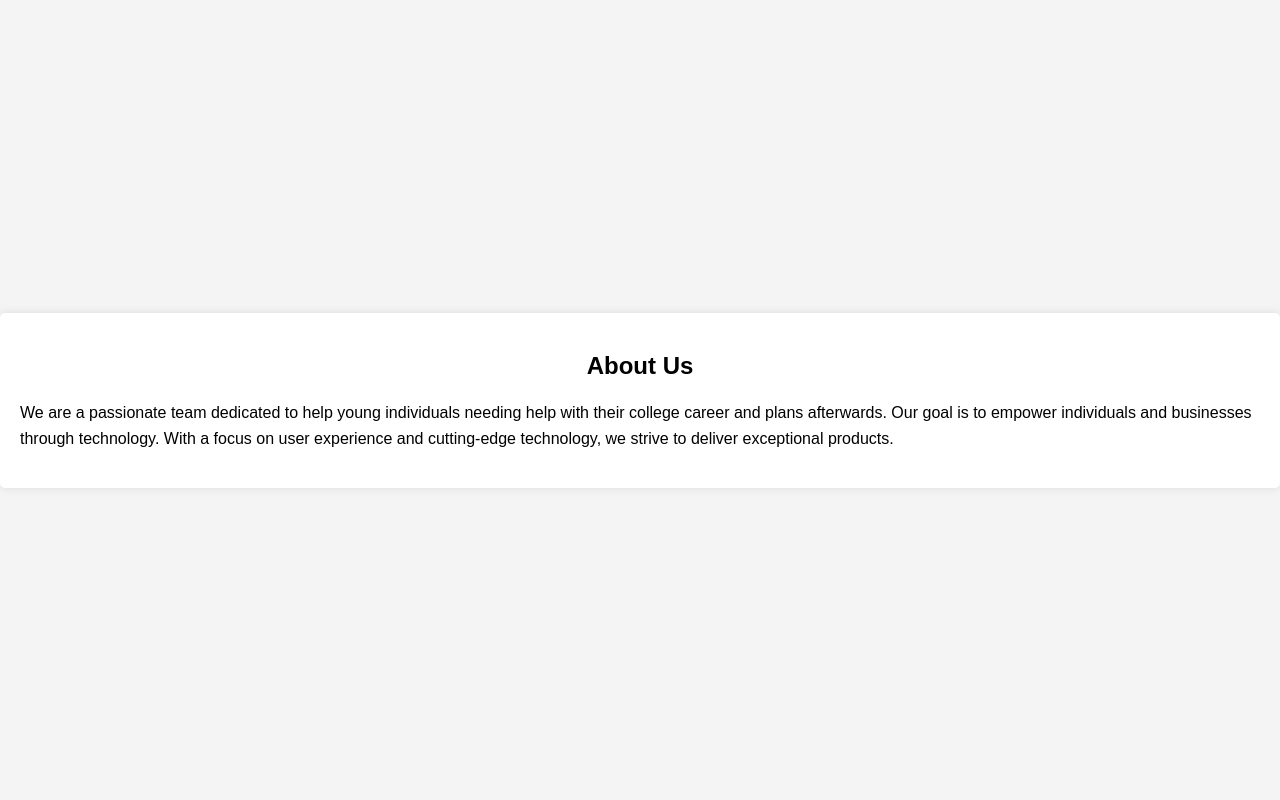
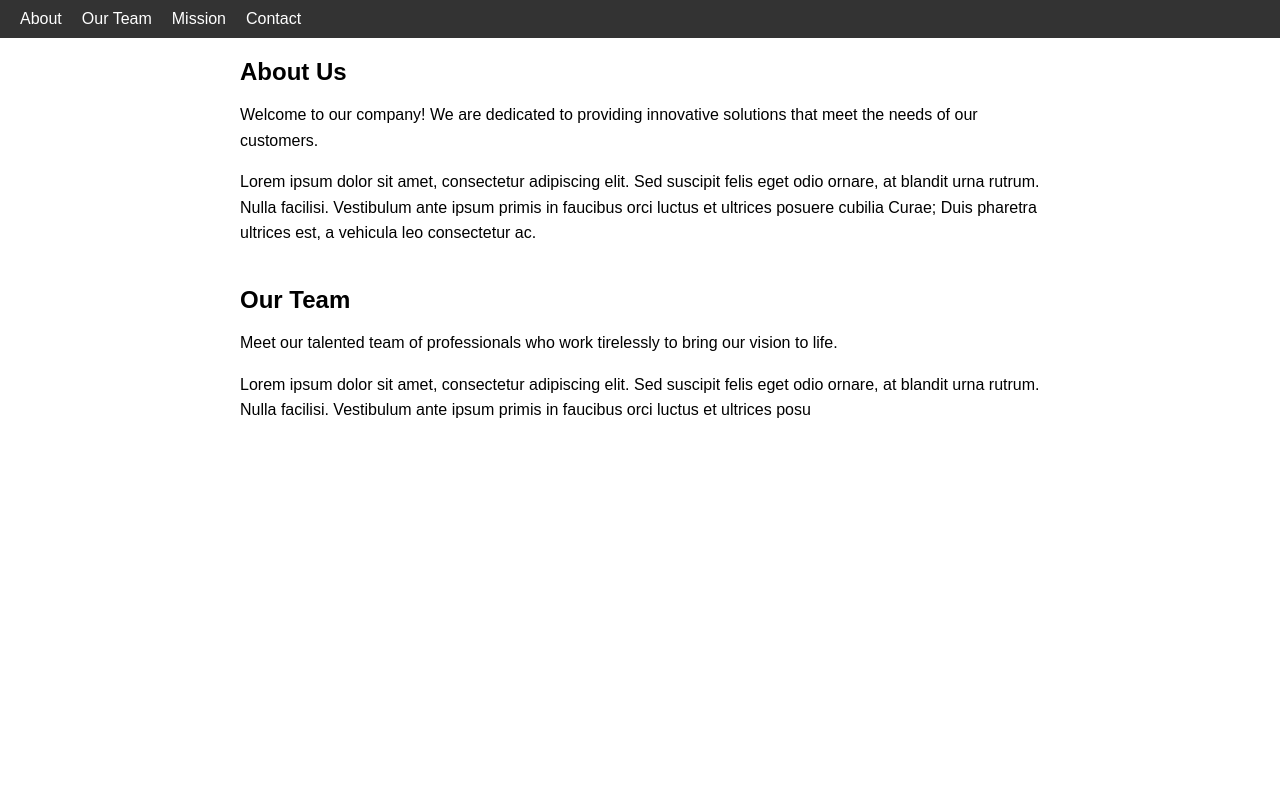
Before and after one commit to jacob-sasser/ITSC-3155-FINAL, a Flask app: page /about in a window 1280 px wide. Run offline with Flask 3, Linux system fonts and the light colour scheme; parts of the project's set-up code (start-up, migrations or seed data) failed here and were passed over.

Commit message:
Update about.html

```diff
--- a/templates/about.html
+++ b/templates/about.html
@@ -7,38 +7,71 @@
   <style>
     body {
       font-family: Arial, sans-serif;
-      background-color: #f4f4f4;
       margin: 0;
       padding: 0;
+    }
+    header {
+      background-color: #333;
+      color: white;
+      padding: 10px 20px;
+    }
+    nav ul {
+      list-style: none;
+      padding: 0;
+      margin: 0;
       display: flex;
-      justify-content: center;
-      align-items: center;
-      height: 100vh;
     }
-    .about-container {
-      background-color: white;
-      padding: 20px;
-      border-radius: 5px;
-      box-shadow: 0 0 10px rgba(0, 0, 0, 0.1);
+    nav li {
+      margin-right: 20px;
     }
-    .about-container h2 {
-      text-align: center;
+    nav a {
+      text-decoration: none;
+      color: white;
     }
-    .about-container p {
+    nav a:hover {
+      text-decoration: underline;
+    }
+    .container {
+      max-width: 800px;
+      margin: 20px auto;
+      padding: 0 20px;
+    }
+    .about-section {
+      margin-bottom: 40px;
+    }
+    .about-section h2 {
+      margin-bottom: 10px;
+    }
+    .about-section p {
       line-height: 1.6;
     }
   </style>
 </head>
 <body>
-  <div class="about-container">
+  <header>
+    <nav>
+      <ul>
+        <li><a href="#about">About</a></li>
+        <li><a href="#team">Our Team</a></li>
+        <li><a href="#mission">Mission</a></li>
+        <li><a href="#contact">Contact</a></li>
+      </ul>
+    </nav>
+  </header>
+  <div class="container">
+    <div id="about" class="about-section">
       <h2>About Us</h2>
       <p>
-      We are a passionate team dedicated to help young individuals needing help with their college career and plans afterwards. Our goal is to empower individuals and businesses through technology. With a focus on user experience and cutting-edge technology, we strive to deliver exceptional products.
+        Welcome to our company! We are dedicated to providing innovative solutions that meet the needs of our customers.
       </p>
       <p>
-
-    </p>
+        Lorem ipsum dolor sit amet, consectetur adipiscing elit. Sed suscipit felis eget odio ornare, at blandit urna rutrum. Nulla facilisi. Vestibulum ante ipsum primis in faucibus orci luctus et ultrices posuere cubilia Curae; Duis pharetra ultrices est, a vehicula leo consectetur ac.
       </p>
     </div>
-</body>
-</html>
+    <div id="team" class="about-section">
+      <h2>Our Team</h2>
+      <p>
+        Meet our talented team of professionals who work tirelessly to bring our vision to life.
+      </p>
+      <p>
+        Lorem ipsum dolor sit amet, consectetur adipiscing elit. Sed suscipit felis eget odio ornare, at blandit urna rutrum. Nulla facilisi. Vestibulum ante ipsum primis in faucibus orci luctus et ultrices posu
```
Lines whose indentation alone changed are shown as unchanged.
